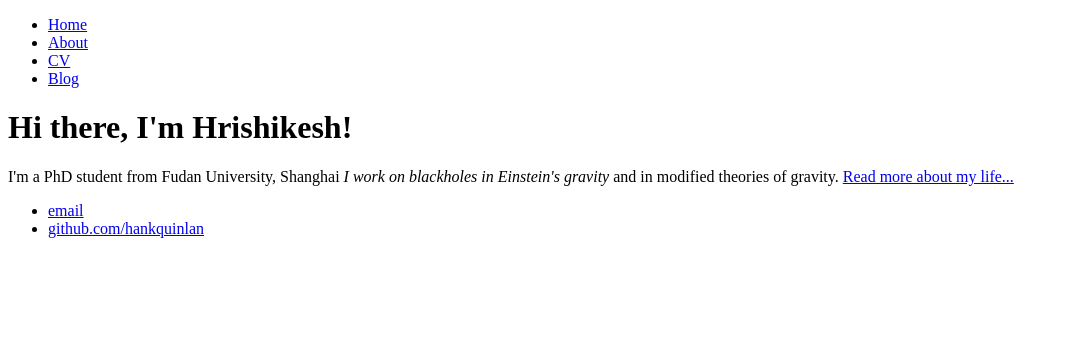
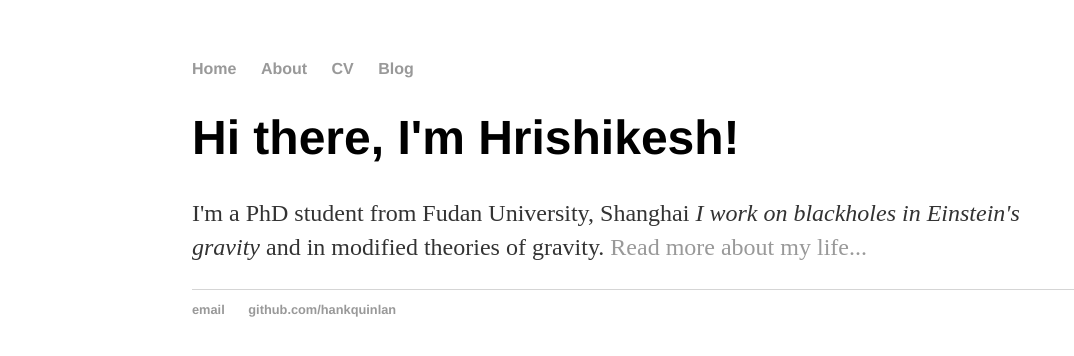
Before and after one commit to rishid8/old.github.io, a plain HTML site: page index.html in a window 1280 px wide. Shown: the whole page, without its empty margins (0-1074 px from the left). Drawn offline with Linux system fonts and the light colour scheme.

Commit message:
update 4
added styling main.css

```diff
--- a/index.html
+++ b/index.html
@@ -2,6 +2,11 @@
 <html>
 	<head>
 		<title>Hrishikesh</title>
+		<!-- link to main stylesheet -->
+		<link rel="stylesheet" type="text/css" href="/css/main.css"
+>
+
+
 	</head>
 	<body>
 		<nav>
```
